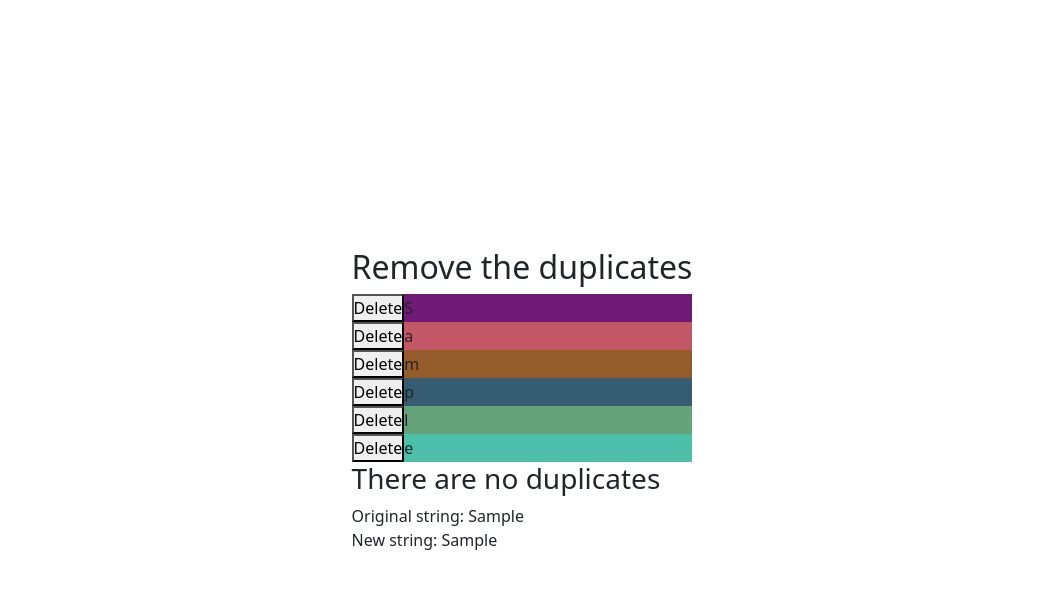
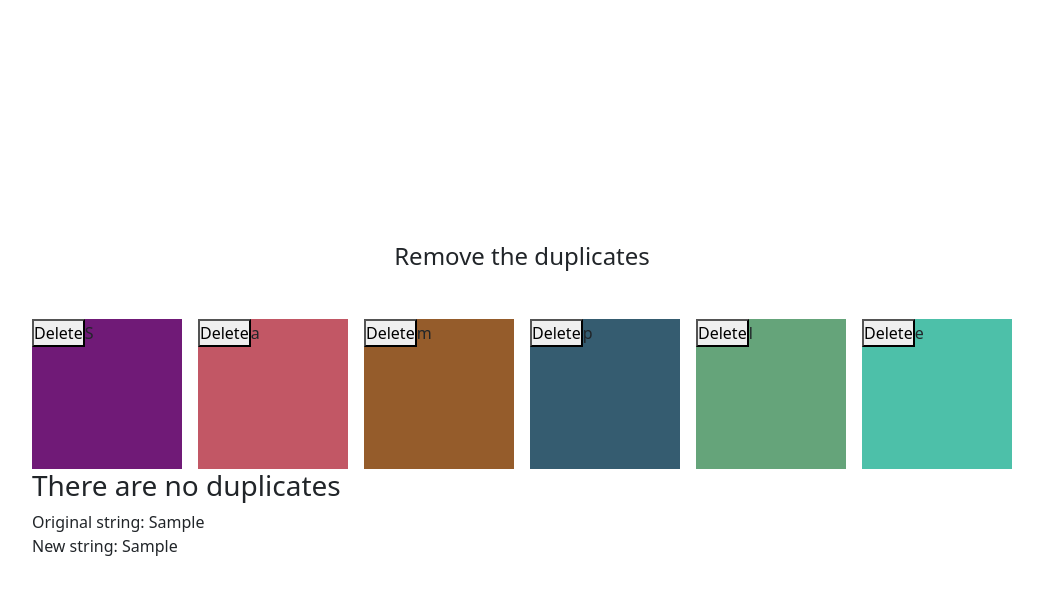
Before and after one commit to ClouddCoder/duplicate-character-remover, a Next.js app: page / in a window 1280 px wide. Both pictures are taken after typing "Sample" into the empty fields and a click on the button "Submit". Shown: the top 594 px of the page, without its empty margins (118-1161 px from the left). Built offline with nearby package versions, Linux system fonts and the light colour scheme.

Commit message:
Set display flex to the container of the cards

```diff
--- a/src/components/DuplicatesScreen.jsx
+++ b/src/components/duplicates-screen/DuplicatesScreen.jsx
@@ -4,6 +4,7 @@ import checkDuplicates from "@/utils/checkDuplicates";
 import useUniqueCharacterColors from "@/utils/hooks/useUniqueCharacterColors";
 import useMessage from "@/utils/hooks/useMessage";
 import useCharacters from "@/utils/hooks/useCharacters";
+import styles from "./DuplicatesScreen.module.css";
 
 function DuplicatesScreen({ onString }) {
   const characters = useCharacters(onString.split(""));
@@ -65,13 +66,17 @@ function DuplicatesScreen({ onString }) {
 
   return (
     <div>
-      <h2>Remove the duplicates</h2>
-      <section>
+      <header className="text-center mb-5">
+        <h2 className="fs-4">Remove the duplicates</h2>
+      </header>
+      <section
+        className={`d-flex flex-wrap gap-3 align-items-center justify-content-center ${styles.cards}`}
+      >
         {characters.characters?.map((char, index) => {
           const color = uniqueCharacterColors[char];
 
           return (
-            <div key={index} style={{ background: color }}>
+            <div key={index} style={{ background: color }} className={`w-20 ${styles.card}`}>
               <button name="delete-duplicate-button" id={`button-${index}`}>
                 Delete
               </button>
--- /dev/null
+++ b/src/components/duplicates-screen/DuplicatesScreen.module.css
@@ -0,0 +1,8 @@
+.cards {
+  max-width: 1000px;
+}
+
+.card {
+  min-width: 150px;
+  min-height: 150px;
+}
--- a/src/pages/index.js
+++ b/src/pages/index.js
@@ -1,7 +1,7 @@
 import { useState } from "react";
 import Head from "next/head";
-import InputString from "@/components/InputScreen";
-import DuplicatesScreen from "@/components/DuplicatesScreen";
+import InputString from "@/components/input-screen/InputScreen";
+import DuplicatesScreen from "@/components/duplicates-screen/DuplicatesScreen";
 import styles from "@/styles/Home.module.css";
 
 export default function Home() {
```
Also changed, not shown: src/components/input-screen/InputScreen.jsx (renamed from src/components/InputScreen.jsx).
